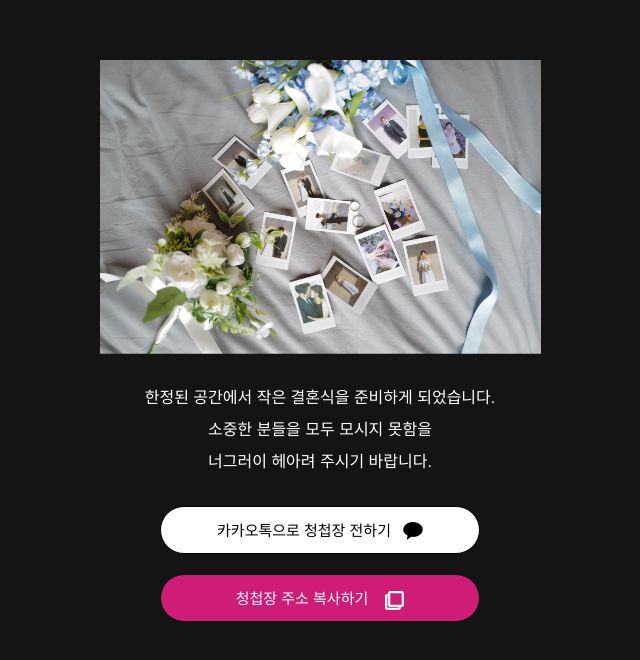
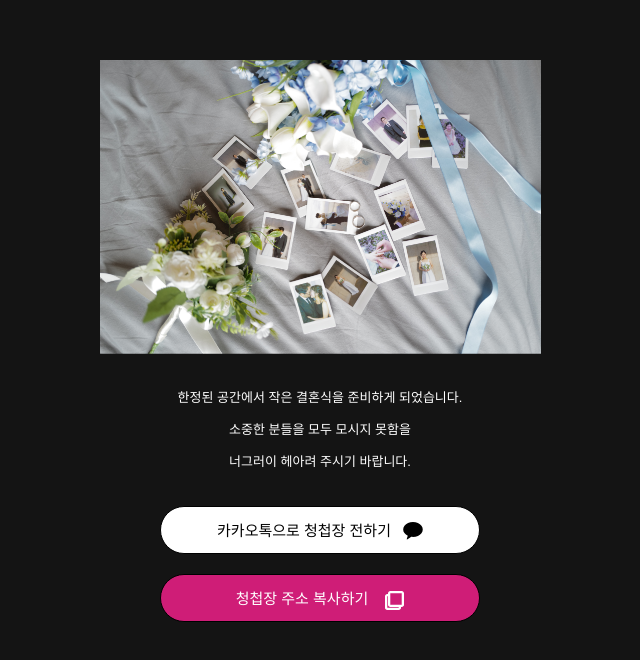
Before and after one commit to JangYeonji/wedding, a React (Vite) app: page / in a window 1280 px wide. Shown: the part 7453-8113 px from the top of the page, without its empty margins (320-960 px from the left). Built offline with nearby package versions, Linux system fonts and the light colour scheme; no server answers; a web font is replaced by a local one.

Commit message:
마지막 문구 글자 크기 변경

```diff
--- a/src/screens/IphoneProMax/sections/Div/style.css
+++ b/src/screens/IphoneProMax/sections/Div/style.css
@@ -21,7 +21,7 @@
 .div .text-wrapper-18 {
   color: #ffffff;
   font-family: "Gmarket Sans TTF-Medium", Helvetica;
-  font-size: 16px;
+  font-size: 13px;
   font-weight: 500;
   letter-spacing: 0;
   line-height: 32px;
```
